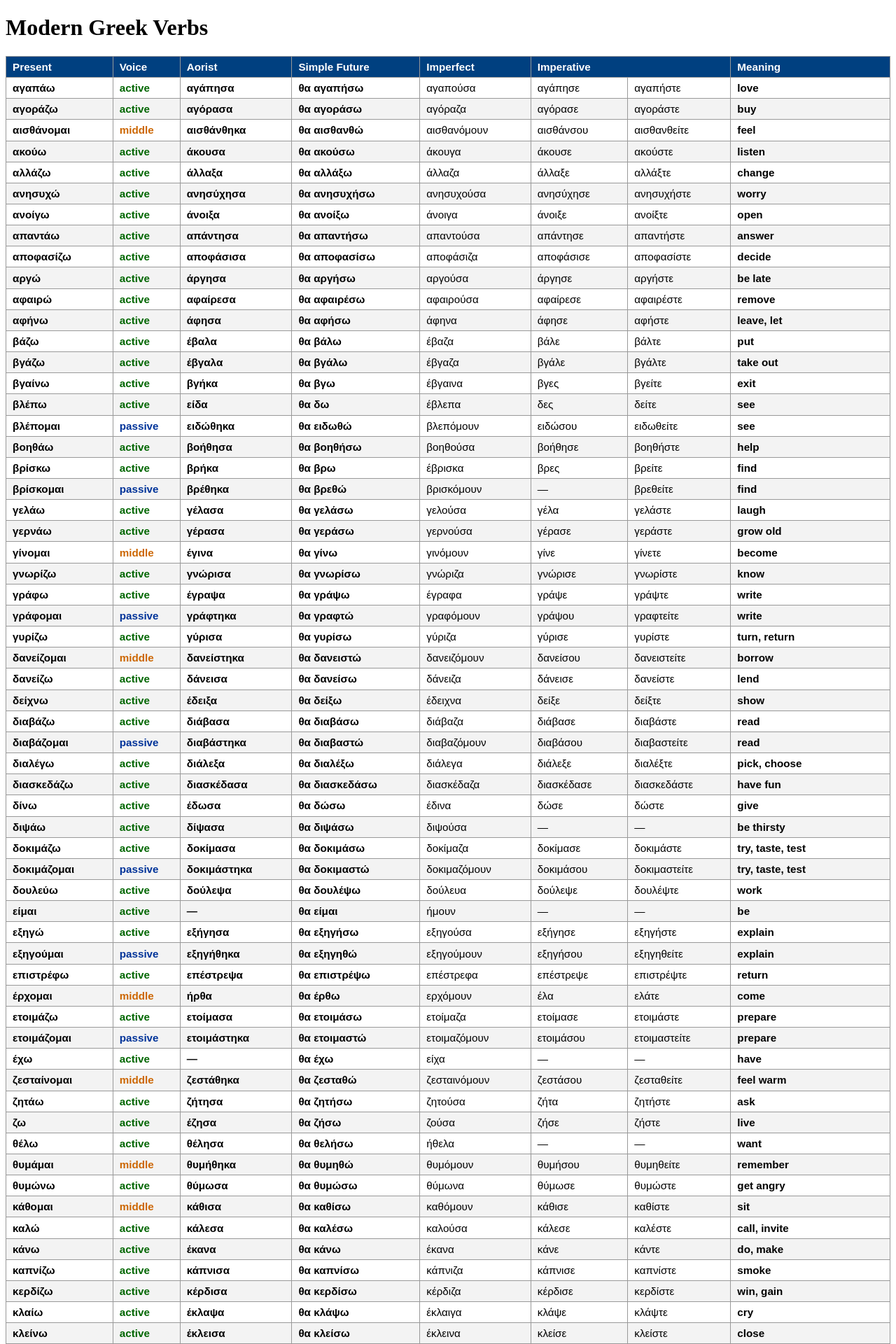
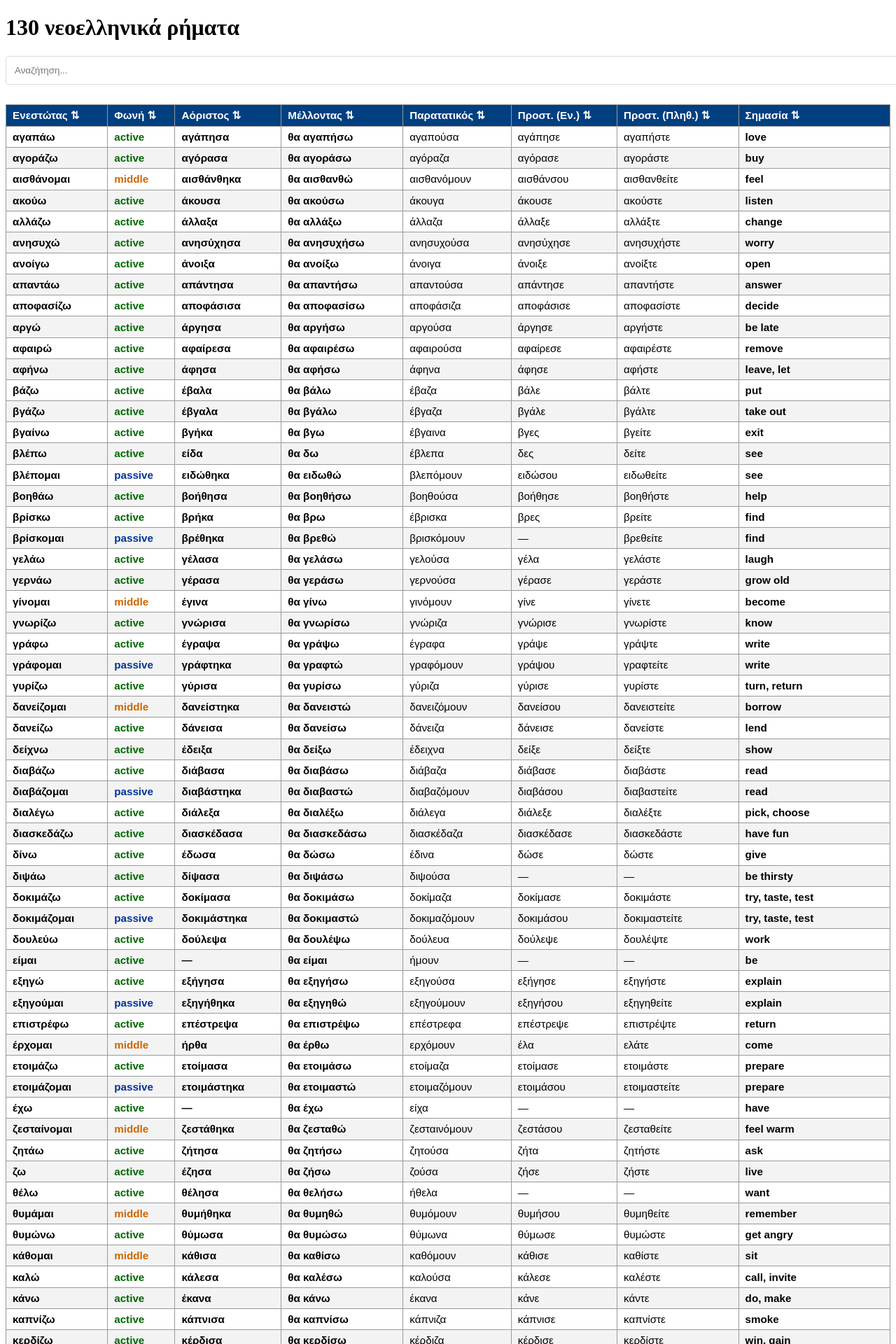
Before and after one commit to audetto/greek, a Jekyll site: the page built from verbs.md, in a window 1280 px wide. Shown: the top 1920 px of the page at 70% size. Built offline with Jekyll 4.4.1, drawn with Linux system fonts in a browser that asks for light colours.

Commit message:
Layout.
Signed-off-by: Andrea Odetti <mariofutire@gmail.com>

```diff
--- a/_config.yml
+++ b/_config.yml
@@ -1,5 +1,5 @@
 # Site settings
-title: Modern Greek Verbs
+title: Νεοελληνικά ρήματα
 description: A reference of modern Greek verbs with active, passive, and middle voices
 baseurl: "/greek"
 url: "https://audetto.github.io"
--- a/assets/css/style.css
+++ b/assets/css/style.css
@@ -63,7 +63,7 @@ td:nth-child(8) {
 /* Print styles */
 @media print {
   /* Hide common layout elements */
-  header, footer, nav, .site-header, .site-footer {
+  header, footer, nav, .site-header, .site-footer, #searchInput, .no-print {
     display: none;
   }
 
--- a/verbs.md
+++ b/verbs.md
@@ -1,20 +1,23 @@
 ---
 layout: default
-title: Modern Greek Verbs
+title: Νεοελληνικά ρήματα
 ---
 
-# Modern Greek Verbs
+# {{ site.data.verbs | size }} νεοελληνικά ρήματα
 
-<table>
+<input type="text" id="searchInput" onkeyup="filterTable()" placeholder="Αναζήτηση..." style="width: 100%; padding: 12px; margin-bottom: 12px; border: 1px solid #ddd; border-radius: 4px;">
+
+<table id="verbsTable">
   <thead>
-    <tr>
-      <th>Present</th>
-      <th>Voice</th>
-      <th>Aorist</th>
-      <th>Simple Future</th>
-      <th>Imperfect</th>
-      <th colspan="2">Imperative</th>
-      <th>Meaning</th>
+    <tr style="cursor: pointer;">
+      <th onclick="sortTable(0)">Ενεστώτας <span class="no-print">&#x21C5;</span></th>
+      <th onclick="sortTable(1)">Φωνή <span class="no-print">&#x21C5;</span></th>
+      <th onclick="sortTable(2)">Αόριστος <span class="no-print">&#x21C5;</span></th>
+      <th onclick="sortTable(3)">Μέλλοντας <span class="no-print">&#x21C5;</span></th>
+      <th onclick="sortTable(4)">Παρατατικός <span class="no-print">&#x21C5;</span></th>
+      <th onclick="sortTable(5)">Προστ. (Εν.) <span class="no-print">&#x21C5;</span></th>
+      <th onclick="sortTable(6)">Προστ. (Πληθ.) <span class="no-print">&#x21C5;</span></th>
+      <th onclick="sortTable(7)">Σημασία <span class="no-print">&#x21C5;</span></th>
     </tr>
   </thead>
   <tbody>
```
Also changed, not shown: other parts of verbs.md (+46 -0 lines).
